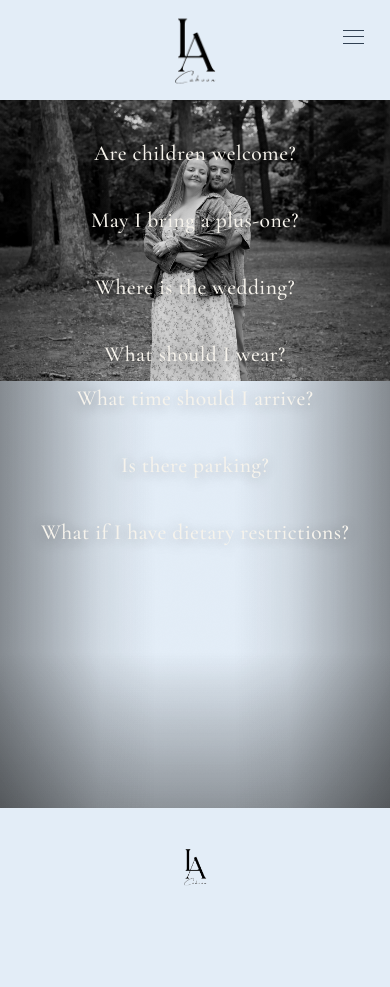
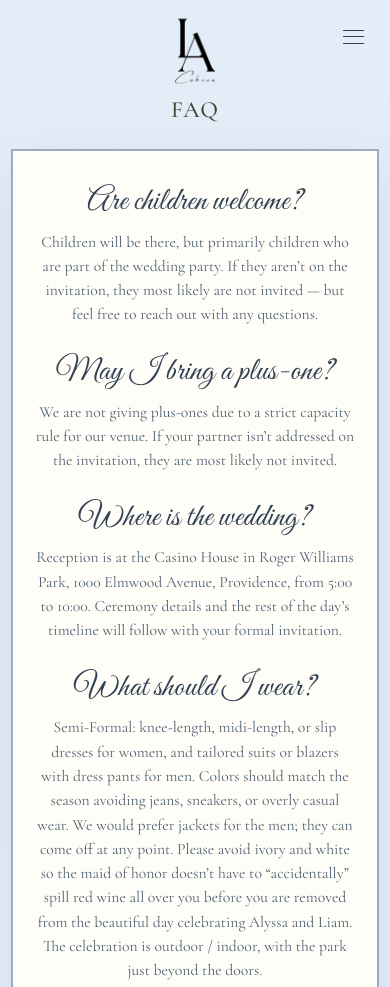
Before and after one commit to sierracuthill03/Alyssa-Wedding, a plain HTML site: page pages/FAQs.html in a window 390 px wide. Shown: the top 987 px of the page. Before the commit the page ends 949 px from the top, so only its background shows below. Drawn offline with nearby package versions, Linux system fonts and the light colour scheme.

Commit message:
faq changes

```diff
--- a/pages/FAQs.html
+++ b/pages/FAQs.html
@@ -11,7 +11,7 @@
   <link rel="preconnect" href="https://fonts.googleapis.com">
   <link rel="preconnect" href="https://fonts.gstatic.com" crossorigin>
   <link href="https://fonts.googleapis.com/css2?family=Cormorant+Garamond:ital,wght@0,400;0,500;0,600;1,400;1,500&family=Great+Vibes&family=Outfit:wght@300;400;500&display=swap" rel="stylesheet">
-  <link rel="stylesheet" href="../styles.css?v=112">
+  <link rel="stylesheet" href="../styles.css?v=146">
 </head>
 <body class="is-faq">
   <a class="skip-link" href="#main">Skip to content</a>
@@ -36,57 +36,45 @@
     </nav>
   </header>
 
-  <main id="main" class="faq-page">
-    <div class="faq-photo" aria-hidden="true"></div>
-    <h1 class="visually-hidden">Questions</h1>
-    <div class="faq-spread">
-      <div class="faq-col faq-col-start">
-        <details class="faq-item">
-          <summary>Are children welcome?</summary>
-          <div class="faq-answer">
-            <p>Children will be there, but primarily children who are part of the wedding party. If they aren’t on the invitation, they most likely are not invited — but feel free to reach out with any questions.</p>
-          </div>
-        </details>
-        <details class="faq-item">
-          <summary>May I bring a plus-one?</summary>
-          <div class="faq-answer">
-            <p>We are not giving plus-ones due to a strict capacity rule for our venue. If your partner isn’t addressed on the invitation, they are most likely not invited.</p>
-          </div>
-        </details>
-        <details class="faq-item">
-          <summary>Where is the wedding?</summary>
-          <div class="faq-answer">
-            <p>Reception is at the Casino House in Roger Williams Park, 1000 Elmwood Avenue, Providence, from 5:00 to 10:00. Ceremony details and the rest of the day’s timeline will follow with your formal invitation.</p>
-          </div>
-        </details>
-        <details class="faq-item">
-          <summary>What should I wear?</summary>
-          <div class="faq-answer">
-            <p>Semi-Formal: knee-length, midi-length, or slip dresses for women, and tailored suits or blazers with dress pants for men. Colors should match the season avoiding jeans, sneakers, or overly casual wear. We would prefer jackets for the men; they can come off at any point. Please avoid ivory and white so the maid of honor doesn’t have to “accidentally” spill red wine all over you before you are removed from the beautiful day celebrating Alyssa and Liam. The celebration is outdoor / indoor, with the park just beyond the doors.</p>
-          </div>
-        </details>
+  <main id="main">
+    <section class="hero page-hero page-hero-compact">
+      <h1 class="hero-names">
+        <span class="hero-name">FAQ</span>
+      </h1>
+    </section>
+
+    <section class="section faq-section">
+      <div class="faq-card">
+        <article class="faq-entry">
+          <h2>Are children welcome?</h2>
+          <p>Children will be there, but primarily children who are part of the wedding party. If they aren’t on the invitation, they most likely are not invited — but feel free to reach out with any questions.</p>
+        </article>
+        <article class="faq-entry">
+          <h2>May I bring a plus-one?</h2>
+          <p>We are not giving plus-ones due to a strict capacity rule for our venue. If your partner isn’t addressed on the invitation, they are most likely not invited.</p>
+        </article>
+        <article class="faq-entry">
+          <h2>Where is the wedding?</h2>
+          <p>Reception is at the Casino House in Roger Williams Park, 1000 Elmwood Avenue, Providence, from 5:00 to 10:00. Ceremony details and the rest of the day’s timeline will follow with your formal invitation.</p>
+        </article>
+        <article class="faq-entry">
+          <h2>What should I wear?</h2>
+          <p>Semi-Formal: knee-length, midi-length, or slip dresses for women, and tailored suits or blazers with dress pants for men. Colors should match the season avoiding jeans, sneakers, or overly casual wear. We would prefer jackets for the men; they can come off at any point. Please avoid ivory and white so the maid of honor doesn’t have to “accidentally” spill red wine all over you before you are removed from the beautiful day celebrating Alyssa and Liam. The celebration is outdoor / indoor, with the park just beyond the doors.</p>
+        </article>
+        <article class="faq-entry">
+          <h2>What time should I arrive?</h2>
+          <p>Please start arriving an hour to a half hour before the start time so you can settle in. Reception is from 5:00 to 10:00. Ceremony timing will follow with your formal invitation.</p>
+        </article>
+        <article class="faq-entry">
+          <h2>Is there parking?</h2>
+          <p>Yes. Parking is private for the venue. You will need to show an invitation or be on the guest list to be allowed in.</p>
+        </article>
+        <article class="faq-entry">
+          <h2>What if I have dietary restrictions?</h2>
+          <p>Accommodations will be made based off of requests. Please make a note of any restrictions in your RSVP so we can provide proper accommodations.</p>
+        </article>
       </div>
-      <div class="faq-col faq-col-end">
-        <details class="faq-item">
-          <summary>What time should I arrive?</summary>
-          <div class="faq-answer">
-            <p>Please start arriving an hour to a half hour before the start time so you can settle in. Reception is from 5:00 to 10:00. Ceremony timing will follow with your formal invitation.</p>
-          </div>
-        </details>
-        <details class="faq-item">
-          <summary>Is there parking?</summary>
-          <div class="faq-answer">
-            <p>Yes. Parking is private for the venue. You will need to show an invitation or be on the guest list to be allowed in.</p>
-          </div>
-        </details>
-        <details class="faq-item">
-          <summary>What if I have dietary restrictions?</summary>
-          <div class="faq-answer">
-            <p>Accommodations will be made based off of requests. Please make a note of any restrictions in your RSVP so we can provide proper accommodations.</p>
-          </div>
-        </details>
-      </div>
-    </div>
+    </section>
   </main>
 
   <footer class="site-footer">
--- a/styles.css
+++ b/styles.css
@@ -985,8 +985,7 @@ textarea {
 .story-card p,
 .detail-card p,
 .travel-card p,
-.timeline-item p,
-.faq-item p {
+.timeline-item p {
   color: var(--color-ink-soft);
 }
 
@@ -1880,171 +1879,47 @@ body.is-registry main {
    FAQ
    ========================================================================== */
 
-.faq-list {
-  max-width: var(--width-narrow);
+.section.faq-section {
+  padding-top: var(--space-md);
+  padding-bottom: var(--space-lg);
+}
+
+.faq-card {
+  width: min(100%, 46rem);
   margin-inline: auto;
-}
-
-.faq-item {
-  padding: 1rem 0;
-  border-bottom: 1px solid var(--color-rule);
-}
-
-.faq-item summary {
-  cursor: pointer;
-  font-family: var(--font-display);
-  font-size: 1.25rem;
-  list-style: none;
-}
-
-.faq-item summary::-webkit-details-marker {
-  display: none;
-}
-
-.faq-item p {
-  margin-top: 0.65rem;
-}
-
-body.is-faq {
-  background: #1b1d1f;
-}
-
-body.is-faq .masthead {
-  background: #e3edf7;
-}
-
-body.is-faq .site-footer {
-  position: relative;
-  z-index: 2;
-  margin-top: 0;
-  background: #e3edf7;
-}
-
-.faq-page {
-  position: relative;
-  isolation: isolate;
-  overflow: hidden;
-  min-height: max(calc(100vh - 8.5rem), calc(100vw * 2268 / 2830 - 12vw));
-}
-
-.faq-photo {
-  position: absolute;
-  inset: 0;
-  z-index: 0;
-  background:
-    url("assets/images/FAQ.jpg") center / 100% auto no-repeat;
-  background-position: center -12vw;
-  filter: grayscale(1) contrast(1.08) brightness(0.92);
-}
-
-.faq-photo::after {
-  content: "";
-  position: absolute;
-  inset: 0;
-  background:
-    linear-gradient(90deg, rgba(12, 14, 16, 0.42) 0%, rgba(12, 14, 16, 0.08) 26%, transparent 40%, transparent 60%, rgba(12, 14, 16, 0.08) 74%, rgba(12, 14, 16, 0.42) 100%),
-    linear-gradient(180deg, rgba(12, 14, 16, 0.12) 0%, transparent 18%, transparent 78%, rgba(12, 14, 16, 0.38) 100%);
-}
-
-.faq-spread {
-  position: relative;
-  z-index: 1;
-  display: grid;
-  grid-template-columns: minmax(0, 1fr) minmax(22rem, 38%) minmax(0, 1fr);
-  align-items: stretch;
-  gap: 1rem 2.5rem;
-  width: 100%;
-  min-height: max(calc(100vh - 8.5rem), calc(100vw * 2268 / 2830 - 12vw));
-  margin-inline: auto;
-  padding: 4.5rem 2.25rem 3rem;
-}
-
-.faq-col {
-  display: flex;
-  flex-direction: column;
-  justify-content: space-evenly;
-  gap: 4.25rem;
-  min-height: 100%;
-}
-
-.faq-col-start {
-  grid-column: 1;
-  align-items: start;
-  text-align: left;
-}
-
-.faq-col-end {
-  grid-column: 3;
-  align-items: end;
-  text-align: right;
-}
-
-.is-faq .faq-item {
-  position: relative;
-  width: min(100%, 22rem);
-  padding: 0;
-  border: 0;
-}
-
-.is-faq .faq-item summary {
-  display: inline-block;
-  max-width: 100%;
-  color: #f6f3ec;
-  font-size: clamp(1.35rem, 2.4vw, 1.85rem);
-  font-weight: 500;
+  padding: clamp(2rem, 4vw, 3.4rem) clamp(1.4rem, 4.5vw, 3.6rem) clamp(2.2rem, 4vw, 3.6rem);
+  background: var(--color-bg-elevated);
+  border: 2px solid var(--color-dusty);
+  box-shadow: var(--shadow-soft);
+}
+
+.faq-entry {
+  text-align: center;
+}
+
+.faq-entry + .faq-entry {
+  margin-top: clamp(1.6rem, 3vw, 2.35rem);
+}
+
+.faq-entry h2 {
+  margin: 0 0 0.55rem;
+  color: var(--color-ink);
+  font-family: var(--font-script);
+  font-size: clamp(2rem, 4.6vw, 3.05rem);
+  font-weight: 400;
   line-height: 1.2;
-  letter-spacing: 0.02em;
+  letter-spacing: 0.01em;
   text-wrap: balance;
-  text-shadow: 0 2px 16px rgba(0, 0, 0, 0.45);
-  transition: transform 0.4s var(--ease), text-shadow 0.4s var(--ease);
-}
-
-.faq-col-start .faq-item summary {
-  transform-origin: left center;
-}
-
-.faq-col-end .faq-item summary {
-  transform-origin: right center;
-}
-
-.is-faq .faq-item:hover summary,
-.is-faq .faq-item:focus-within summary,
-.is-faq .faq-item[open] summary {
-  transform: scale(1.08);
-  text-shadow: 0 8px 28px rgba(0, 0, 0, 0.55);
-}
-
-.is-faq .faq-answer {
-  display: grid;
-  grid-template-rows: 0fr;
-  margin-top: 0;
-  transition: grid-template-rows 0.42s var(--ease), margin-top 0.42s var(--ease);
-}
-
-.is-faq .faq-item[open] .faq-answer {
-  grid-template-rows: 1fr;
-  margin-top: 0.7rem;
-}
-
-.is-faq .faq-answer > p {
-  overflow: hidden;
-  margin: 0;
-  padding: 0.85rem 1rem;
-  border: 1px solid rgba(255, 253, 248, 0.18);
-  background: rgba(255, 253, 248, 0.94);
-  box-shadow: var(--shadow-soft);
-  color: var(--color-ink);
-  font-size: 0.95rem;
+}
+
+.faq-entry p {
+  max-width: 38rem;
+  margin: 0 auto;
+  color: var(--color-ink-soft);
+  font-family: var(--font-display);
+  font-size: clamp(0.98rem, 1.4vw, 1.12rem);
+  font-weight: 400;
   line-height: 1.55;
-  text-align: left;
-}
-
-.faq-col-start .faq-answer > p {
-  border-radius: 0.85rem 0.2rem 0.85rem 0.85rem;
-}
-
-.faq-col-end .faq-answer > p {
-  border-radius: 0.2rem 0.85rem 0.85rem 0.85rem;
 }
 
 /* ==========================================================================
@@ -2087,19 +1962,6 @@ body.is-faq .site-footer {
 @keyframes rise {
   to {
     opacity: 1;
-    transform: none;
-  }
-}
-
-@media (prefers-reduced-motion: reduce) {
-  .is-faq .faq-item summary,
-  .is-faq .faq-answer {
-    transition: none;
-  }
-
-  .is-faq .faq-item:hover summary,
-  .is-faq .faq-item:focus-within summary,
-  .is-faq .faq-item[open] summary {
     transform: none;
   }
 }
@@ -2117,37 +1979,6 @@ body.is-faq .site-footer {
   .party-grid-ushers,
   .form-split {
     grid-template-columns: 1fr;
-  }
-
-  .faq-spread {
-    grid-template-columns: 1fr;
-    min-height: 0;
-    padding: 2.5rem 0 6rem;
-  }
-
-  .faq-col {
-    gap: 2.4rem;
-    min-height: 0;
-  }
-
-  .faq-col-start,
-  .faq-col-end {
-    grid-column: 1;
-    align-items: center;
-    text-align: center;
-  }
-
-  .is-faq .faq-item {
-    width: min(100%, 28rem);
-  }
-
-  .faq-col-start .faq-item summary,
-  .faq-col-end .faq-item summary {
-    transform-origin: center;
-  }
-
-  .faq-photo {
-    background-position: center -8vw;
   }
 
   .story-row {
```
